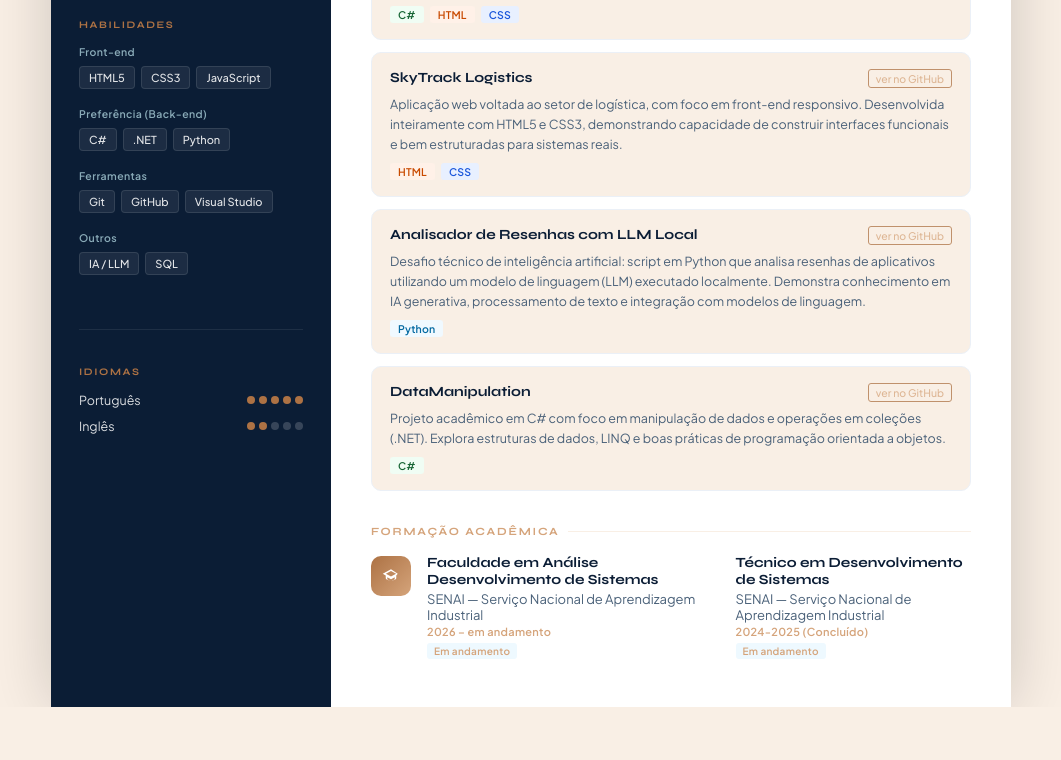
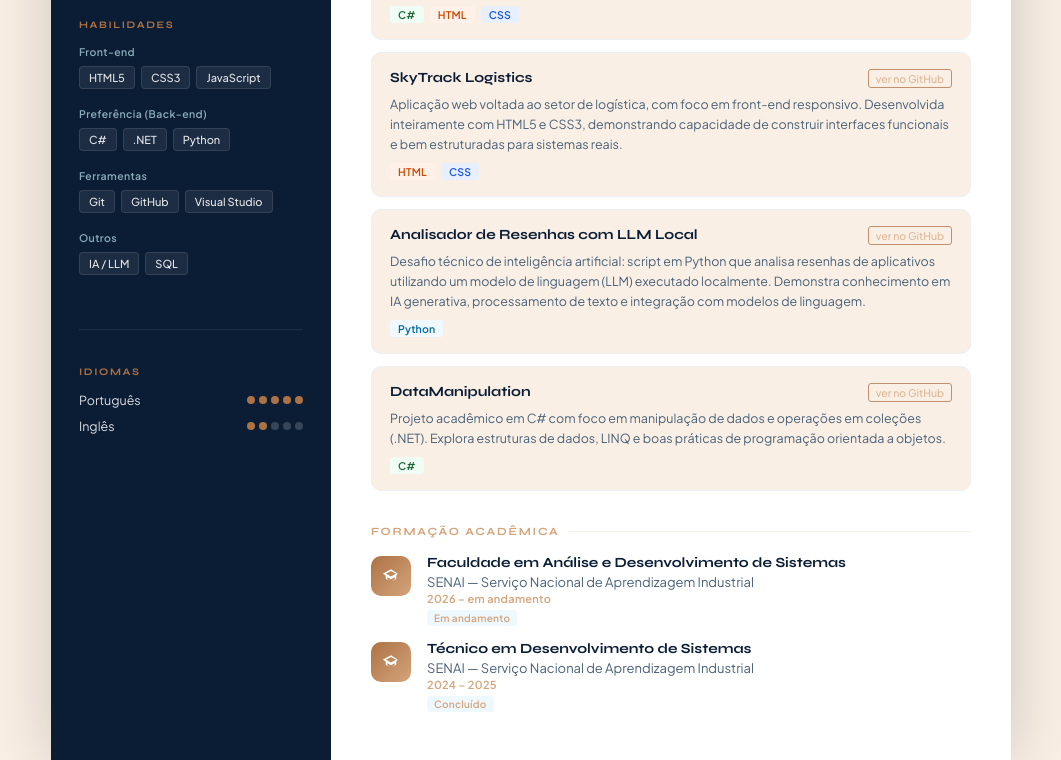
Before and after one commit to brugnoloJoao/curriculo, a plain HTML site: page index.html in a window 1280 px wide. Shown: the part 532-1292 px from the top of the page, without its empty margins (109-1170 px from the left). Before the commit the page ends 1239 px from the top, so only its background shows below. Drawn offline with Linux system fonts and the light colour scheme.

Commit message:
Correção no status da formação acadêmica

```diff
--- a/index.html
+++ b/index.html
@@ -252,21 +252,29 @@
                         </svg>
                     </div>
                     <div>
-                        <div class="edu-degree">Faculdade em Análise Desenvolvimento de Sistemas</div>
+                        <div class="edu-degree">Faculdade em Análise e Desenvolvimento de Sistemas</div>
                         <div class="edu-institution">SENAI — Serviço Nacional de Aprendizagem Industrial</div>
                         <div class="edu-period">2026 – em andamento</div>
                         <span class="edu-badge">Em andamento</span>
                     </div>
+                </div>
+
+                <div class="edu-item" style="margin-top: 14px;">
+                    <div class="edu-icon">
+                        <svg viewBox="0 0 24 24">
+                            <path
+                                d="M12 3L1 9l4 2.18V15c0 1.5 2.5 3 7 3s7-1.5 7-3v-3.82L21 9 12 3zm6.82 6L12 12.72 5.18 9 12 5.28 18.82 9zM17 15.99c0 .72-2.13 1.99-5 1.99s-5-1.27-5-1.99v-2.27l5 2.73 5-2.73v2.27z" />
+                        </svg>
+                    </div>
                     <div>
                         <div class="edu-degree">Técnico em Desenvolvimento de Sistemas</div>
                         <div class="edu-institution">SENAI — Serviço Nacional de Aprendizagem Industrial</div>
-                        <div class="edu-period">2024-2025 (Concluído)</div>
-                        <span class="edu-badge">Em andamento</span>
+                        <div class="edu-period">2024 – 2025</div>
+                        <span class="edu-badge">Concluído</span>
                     </div>
                 </div>
             </section>
         </main>
     </div>
 </body>
-
 </html>
```
